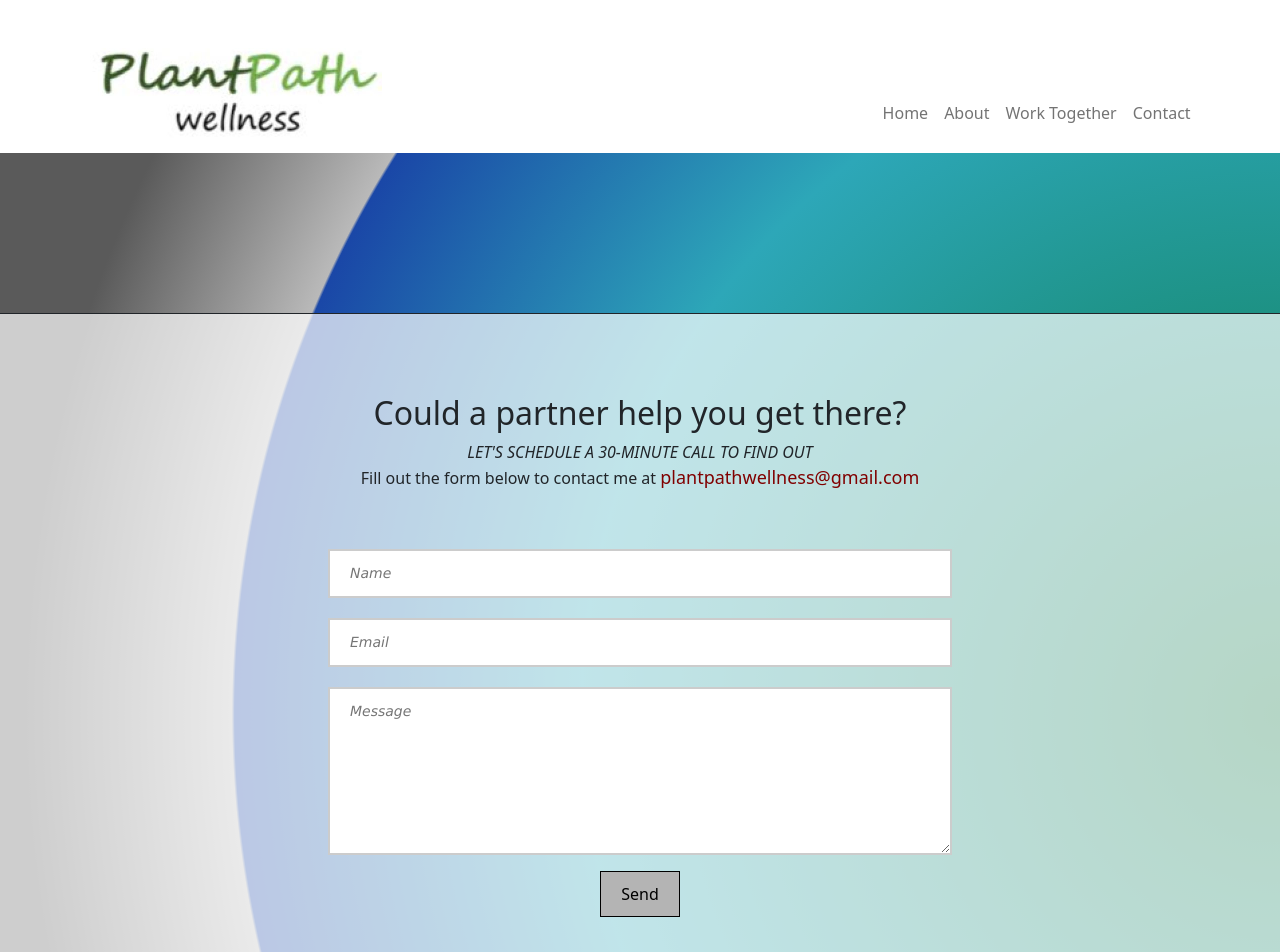
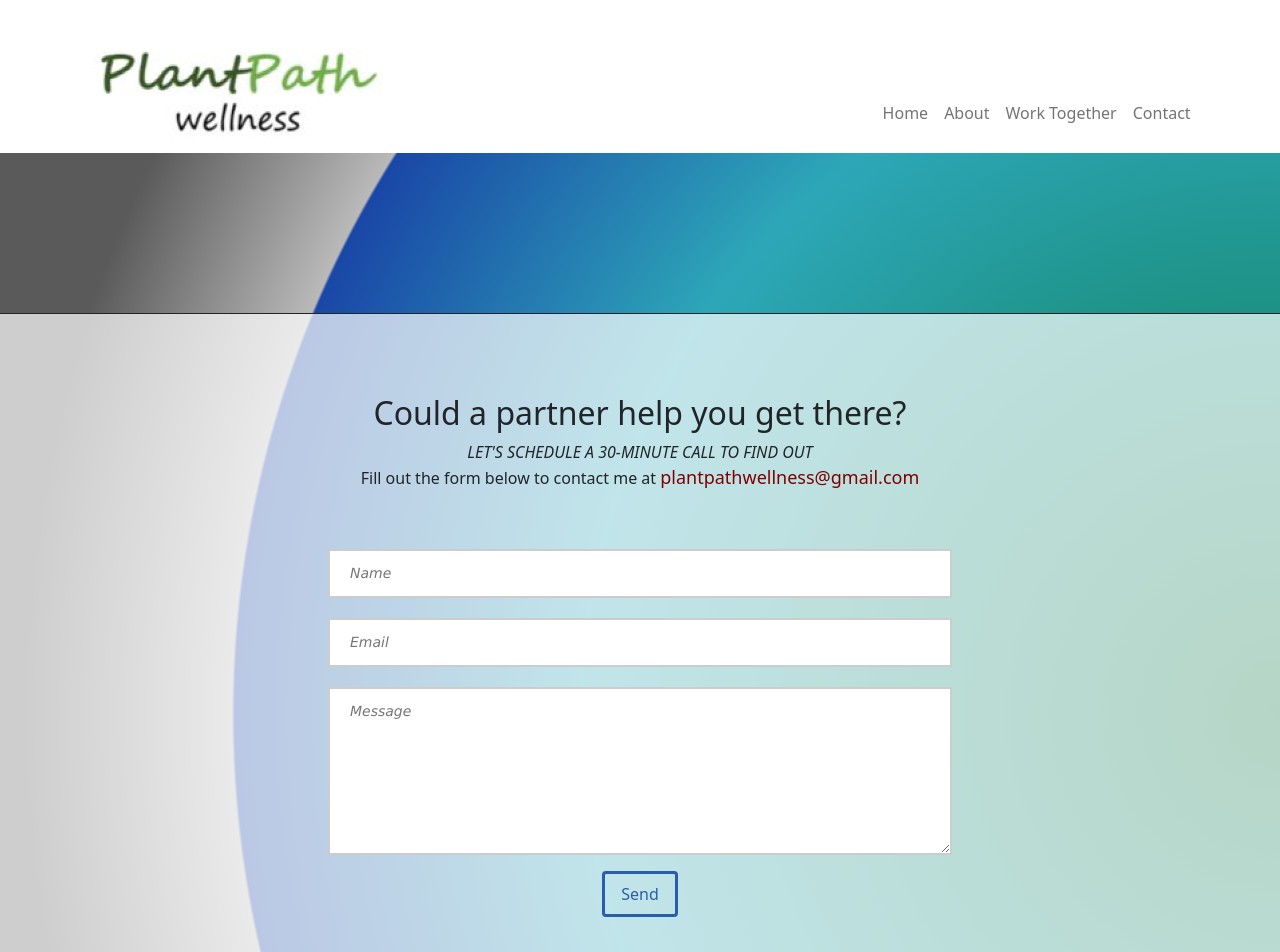
Before and after one commit to tom-demartino/plantpathwellness, a React (Create React App) app: page /contact in a window 1280 px wide. Shown: the top 952 px of the page. Built offline with nearby package versions, Linux system fonts and the light colour scheme.

Commit message:
Updating styling of submit button

```diff
--- a/src/components/contactForm/contactForm.css
+++ b/src/components/contactForm/contactForm.css
@@ -25,19 +25,3 @@
 #message {
   min-height: 12em;
 }
-
-button {
-  padding: 10px 20px;
-  color: black;
-  background-color: rgb(180, 180, 180);
-  font-size: larger;
-  text-transform: uppercase;
-  border: solid;
-  border-width: thin;
-  border-color: black;
-  border-radius: 4px;
-}
-
-button:hover {
-  cursor: pointer;
-}
--- a/src/components/contactForm/index.js
+++ b/src/components/contactForm/index.js
@@ -43,7 +43,9 @@ function ContactForm(prop) {
       <div>
         <textarea class="box" id="message" placeholder="Message" required />
       </div>
-      <button type="submit">{status}</button>
+      <button type="submit" className="myButton">
+        {status}
+      </button>
     </form>
   );
 }
```
